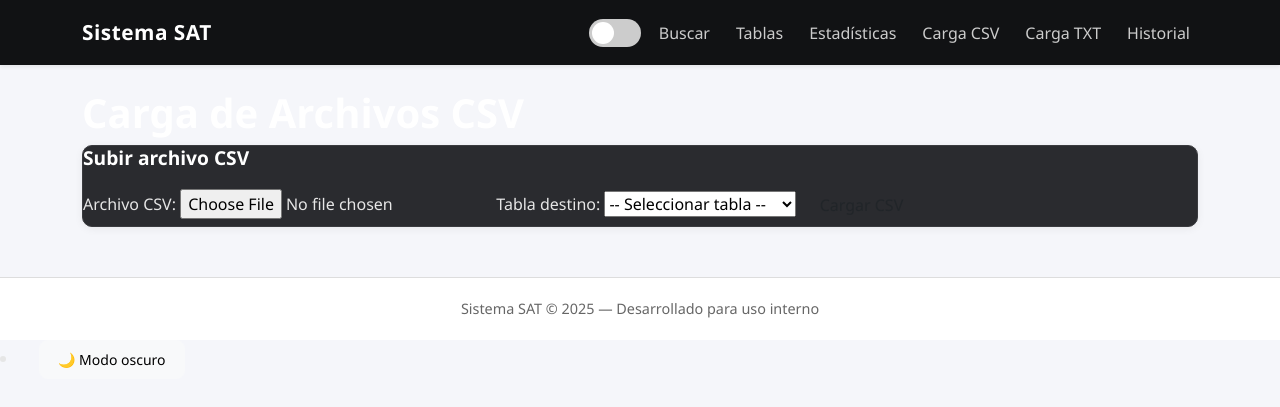
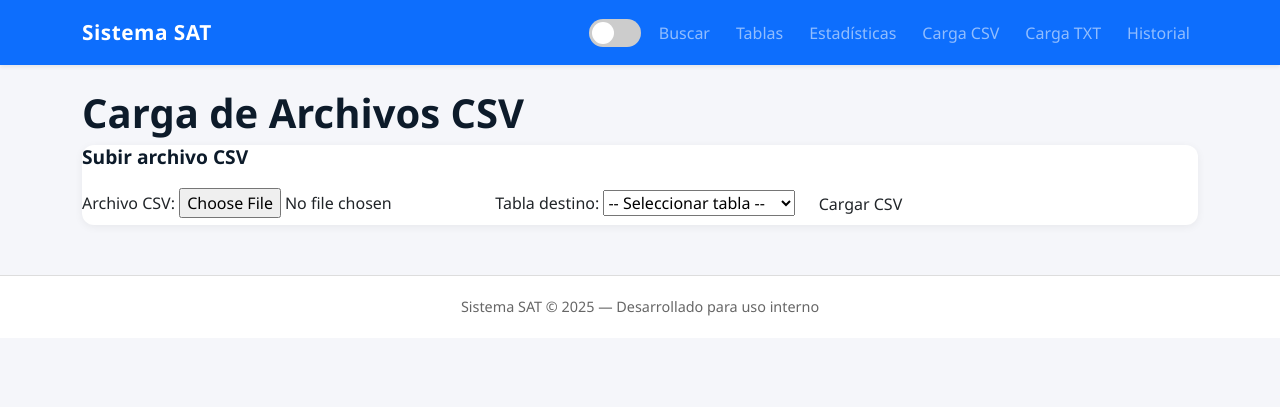
Before and after one commit to hagiordani/pandas, a Flask app: page /carga_csv in a window 1280 px wide. Shown: the top 407 px of the page. Run offline with Flask 3, Linux system fonts and the light colour scheme.

Commit message:
Update base.html

```diff
--- a/templates/base.html
+++ b/templates/base.html
@@ -8,32 +8,11 @@
     <!-- Bootstrap 5 -->
     <link href="https://cdn.jsdelivr.net/npm/bootstrap@5.3.2/dist/css/bootstrap.min.css" rel="stylesheet">
 
+    <!-- CSS principal -->
     <link rel="stylesheet" href="/static/css/dashboard.css">
 
-    <link rel="stylesheet" href="/static/css/dark.css">
-
-
-
-    <style>
-        body {
-            background-color: #f5f6fa;
-        }
-        .navbar-brand {
-            font-weight: bold;
-            letter-spacing: 0.5px;
-        }
-        .card {
-            border-radius: 10px;
-        }
-        footer {
-            margin-top: 50px;
-            padding: 20px 0;
-            background: #fff;
-            border-top: 1px solid #ddd;
-            text-align: center;
-            color: #666;
-        }
-    </style>
+    <!-- NO cargar dark.css aquí -->
+    <!-- Se cargará dinámicamente con JS -->
 </head>
 
 <body>
@@ -51,38 +30,20 @@
 
             <ul class="navbar-nav ms-auto">
 
+                <!-- Toggle animado -->
                 <li class="nav-item d-flex align-items-center ms-3">
                     <label class="theme-switch">
-                         <input type="checkbox" id="themeToggle">
-                         <span class="slider"></span>
+                        <input type="checkbox" id="themeToggle">
+                        <span class="slider"></span>
                     </label>
-               </li>
-
-
-
-                <li class="nav-item">
-                    <a class="nav-link" href="/search">Buscar</a>
                 </li>
 
-                <li class="nav-item">
-                    <a class="nav-link" href="/tablas">Tablas</a>
-                </li>
-
-                <li class="nav-item">
-                    <a class="nav-link" href="/estadisticas">Estadísticas</a>
-                </li>
-
-                <li class="nav-item">
-                    <a class="nav-link" href="/carga_csv">Carga CSV</a>
-                </li>
-
-                <li class="nav-item">
-                    <a class="nav-link" href="/carga_masiva">Carga TXT</a>
-                </li>
-
-                <li class="nav-item">
-                    <a class="nav-link" href="/historial_cargas">Historial</a>
-                </li>
+                <li class="nav-item"><a class="nav-link" href="/search">Buscar</a></li>
+                <li class="nav-item"><a class="nav-link" href="/tablas">Tablas</a></li>
+                <li class="nav-item"><a class="nav-link" href="/estadisticas">Estadísticas</a></li>
+                <li class="nav-item"><a class="nav-link" href="/carga_csv">Carga CSV</a></li>
+                <li class="nav-item"><a class="nav-link" href="/carga_masiva">Carga TXT</a></li>
+                <li class="nav-item"><a class="nav-link" href="/historial_cargas">Historial</a></li>
 
             </ul>
         </div>
@@ -103,99 +64,7 @@
 <!-- Bootstrap JS -->
 <script src="https://cdn.jsdelivr.net/npm/bootstrap@5.3.2/dist/js/bootstrap.bundle.min.js"></script>
 
-<li class="nav-item">
-    <button id="themeToggle" class="btn btn-sm btn-light ms-3">
-        🌙 Modo oscuro
-    </button>
-</li>
-<script>
-    const toggleBtn = document.getElementById('themeToggle');
-
-    // Cargar preferencia guardada
-    const savedTheme = localStorage.getItem('theme') || 'light';
-    if (savedTheme === 'dark') {
-        document.body.classList.add('dark-mode');
-        toggleBtn.textContent = "☀️ Modo claro";
-        loadDarkCSS();
-    }
-
-    // Evento del botón
-    toggleBtn.addEventListener('click', () => {
-        if (document.body.classList.contains('dark-mode')) {
-            // Cambiar a modo claro
-            document.body.classList.remove('dark-mode');
-            toggleBtn.textContent = "🌙 Modo oscuro";
-            localStorage.setItem('theme', 'light');
-            removeDarkCSS();
-        } else {
-            // Cambiar a modo oscuro
-            document.body.classList.add('dark-mode');
-            toggleBtn.textContent = "☀️ Modo claro";
-            localStorage.setItem('theme', 'dark');
-            loadDarkCSS();
-        }
-    });
-
-    // Cargar CSS oscuro dinámicamente
-    function loadDarkCSS() {
-        if (!document.getElementById('darkCSS')) {
-            const link = document.createElement('link');
-            link.rel = 'stylesheet';
-            link.href = '/static/css/dark.css';
-            link.id = 'darkCSS';
-            document.head.appendChild(link);
-        }
-    }
-
-    // Remover CSS oscuro
-    function removeDarkCSS() {
-        const darkLink = document.getElementById('darkCSS');
-        if (darkLink) {
-            darkLink.remove();
-        }
-    }
-</script>
-
-<script>
-    const toggle = document.getElementById('themeToggle');
-
-    // Cargar preferencia guardada
-    const savedTheme = localStorage.getItem('theme') || 'light';
-
-    if (savedTheme === 'dark') {
-        document.body.classList.add('dark-mode');
-        toggle.checked = true;
-        loadDarkCSS();
-    }
-
-    toggle.addEventListener('change', () => {
-        if (toggle.checked) {
-            document.body.classList.add('dark-mode');
-            localStorage.setItem('theme', 'dark');
-            loadDarkCSS();
-        } else {
-            document.body.classList.remove('dark-mode');
-            localStorage.setItem('theme', 'light');
-            removeDarkCSS();
-        }
-    });
-
-    function loadDarkCSS() {
-        if (!document.getElementById('darkCSS')) {
-            const link = document.createElement('link');
-            link.rel = 'stylesheet';
-            link.href = '/static/css/dark.css';
-            link.id = 'darkCSS';
-            document.head.appendChild(link);
-        }
-    }
-
-    function removeDarkCSS() {
-        const darkLink = document.getElementById('darkCSS');
-        if (darkLink) darkLink.remove();
-    }
-</script>
-
+<!-- SCRIPT ÚNICO Y CORRECTO DEL TOGGLE -->
 <script>
     const toggle = document.getElementById('themeToggle');
 
@@ -211,9 +80,7 @@
 
     function removeDarkCSS() {
         const darkLink = document.getElementById('darkCSS');
-        if (darkLink) {
-            darkLink.remove();
-        }
+        if (darkLink) darkLink.remove();
     }
 
     // Cargar preferencia guardada
@@ -243,6 +110,5 @@
     });
 </script>
 
-
 </body>
 </html>
```
